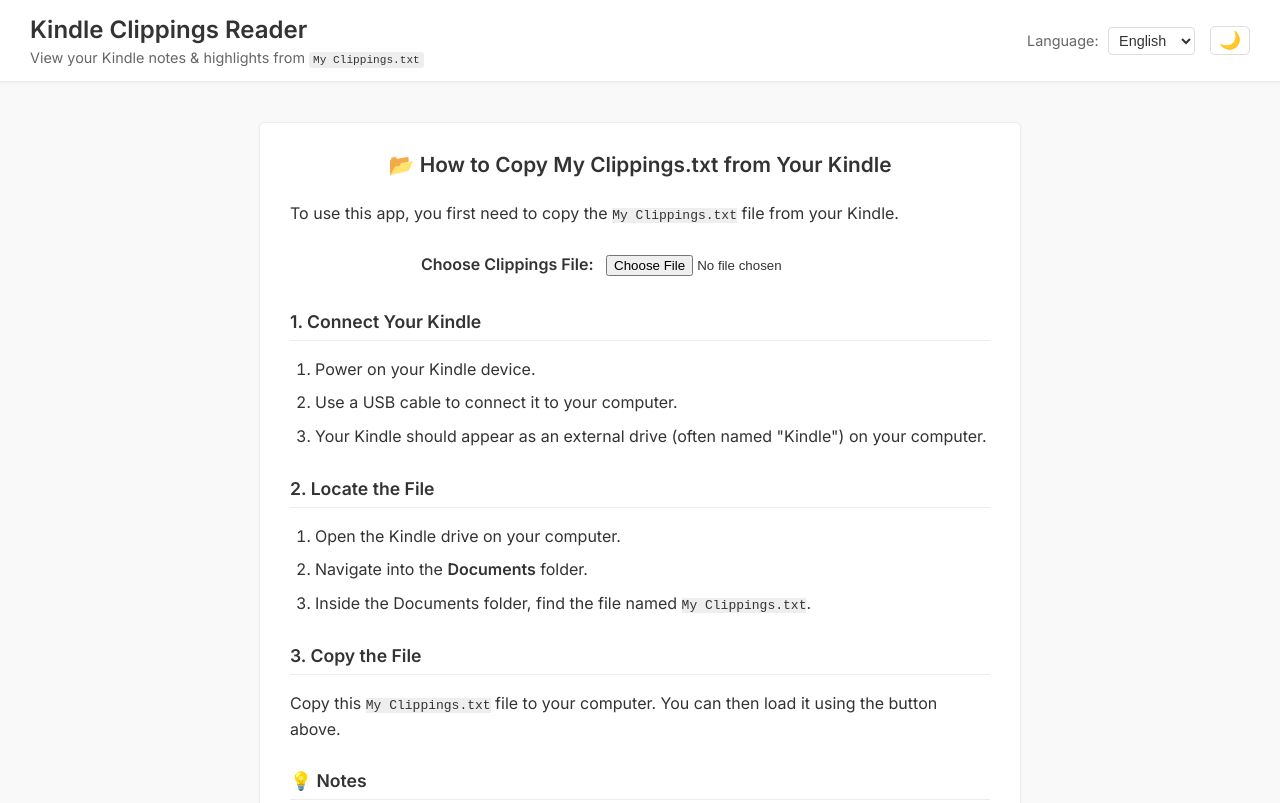
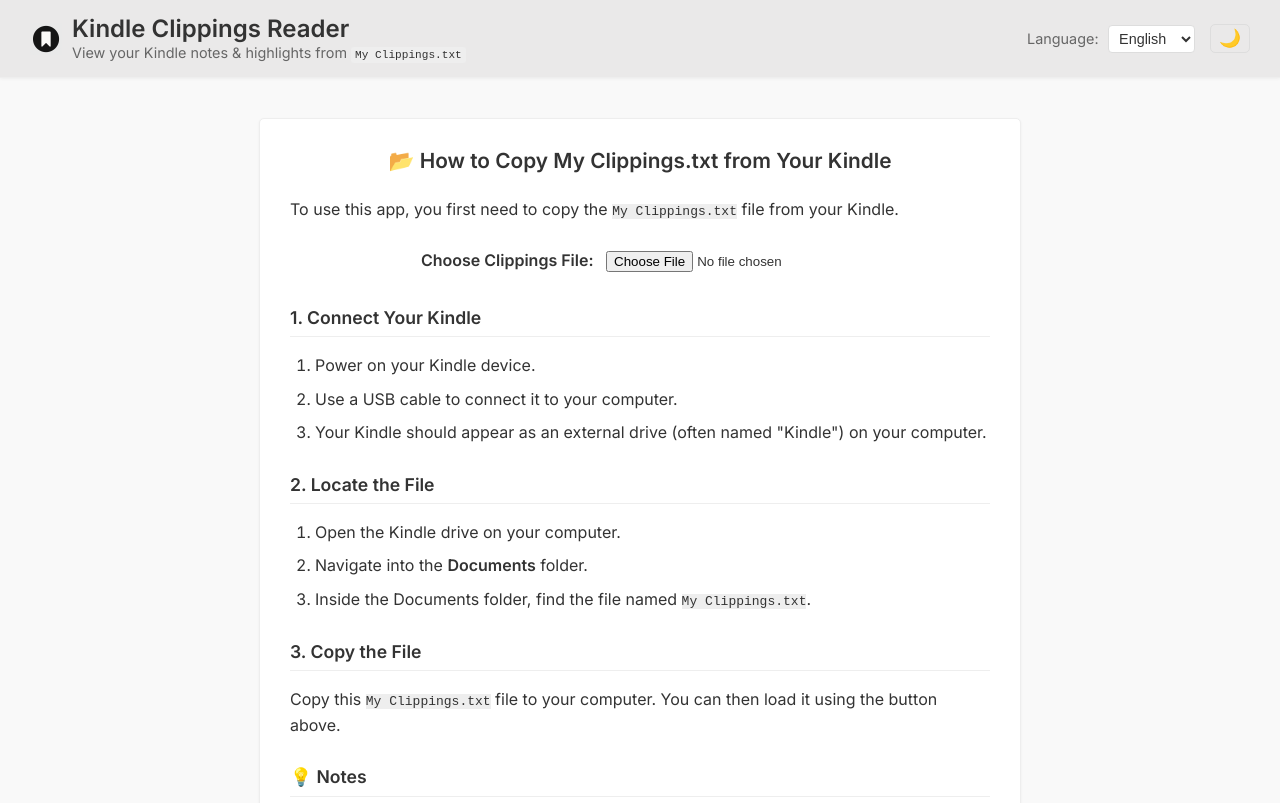
Before and after one commit to aartiles/kindle-clippings, a plain HTML site: page index.html in a window 1280 px wide. Shown: the top 803 px of the page. Drawn offline with Linux system fonts and the light colour scheme.

Commit message:
favicons and logo

```diff
--- a/index.html
+++ b/index.html
@@ -4,6 +4,14 @@
     <meta charset="UTF-8">
     <meta name="viewport" content="width=device-width, initial-scale=1.0">
     <title>Kindle Clippings Reader</title>
+    <!-- Favicon Links -->
+    <link rel="apple-touch-icon" sizes="180x180" href="favicon_io/apple-touch-icon.png">
+    <link rel="icon" type="image/png" sizes="32x32" href="favicon_io/favicon-32x32.png">
+    <link rel="icon" type="image/png" sizes="16x16" href="favicon_io/favicon-16x16.png">
+    <link rel="manifest" href="favicon_io/site.webmanifest">
+    <link rel="shortcut icon" href="favicon_io/favicon.ico">
+    <!-- Theme color for browsers/PWA -->
+    <meta name="theme-color" content="#ffffff"> <!-- Default light theme color -->
     <link rel="preconnect" href="https://fonts.googleapis.com">
     <link rel="preconnect" href="https://fonts.gstatic.com" crossorigin>
     <link href="https://fonts.googleapis.com/css2?family=Inter:wght@400;600&display=swap" rel="stylesheet">
@@ -14,7 +22,7 @@
             --text-color: #333;
             --panel-bg: #fff;
             --panel-border: #eee;
-            --header-bg: #fff;
+            --header-bg: #eae9e9;
             --subtle-bg: #fcfcfc;
             --subtle-border: #ddd;
             --highlight-bg: #eef;
@@ -88,16 +96,30 @@
             align-items: center;
         }
 
+        header .title-section {
+            display: flex;
+            align-items: center;
+        }
+
+        header .title-section img {
+            width: 24px;
+            height: 24px;
+            vertical-align: middle;
+            margin-right: 10px;
+        }
+
         header .title-section h1 {
             margin: 0;
             font-size: 1.5em;
             font-weight: 600;
+            line-height: 1.2;
         }
 
         header .title-section p {
-            margin: 5px 0 0;
+            margin: 0;
             font-size: 0.9em;
             color: var(--text-muted);
+            line-height: 1.2;
         }
 
         header code {
@@ -451,8 +473,11 @@
 <body>
     <header>
         <div class="title-section">
-            <h1 data-i18n="appTitle">Kindle Clippings Reader</h1>
-            <p data-i18n="appSubtitle">View your Kindle notes & highlights from <code>My Clippings.txt</code></p>
+            <img src="favicon_io/favicon-32x32.png" alt="Logo" style="width: 32px; height: 32px; vertical-align: middle; margin-right: 10px;">
+            <div>
+                <h1 data-i18n="appTitle">Kindle Clippings Reader</h1>
+                <p data-i18n="appSubtitle">View your Kindle notes & highlights from <code>My Clippings.txt</code></p>
+            </div>
         </div>
         <div class="controls-section">
             <div id="lang-selector-section">
```
Also changed, not shown: My_Clippings_Sample.txt (added), favicon_io/android-chrome-192x192.png (added), favicon_io/android-chrome-512x512.png (added), favicon_io/apple-touch-icon.png (added), favicon_io/favicon-16x16.png (added), favicon_io/favicon-32x32.png (added), favicon_io/favicon.ico (added), favicon_io/site.webmanifest (added).
